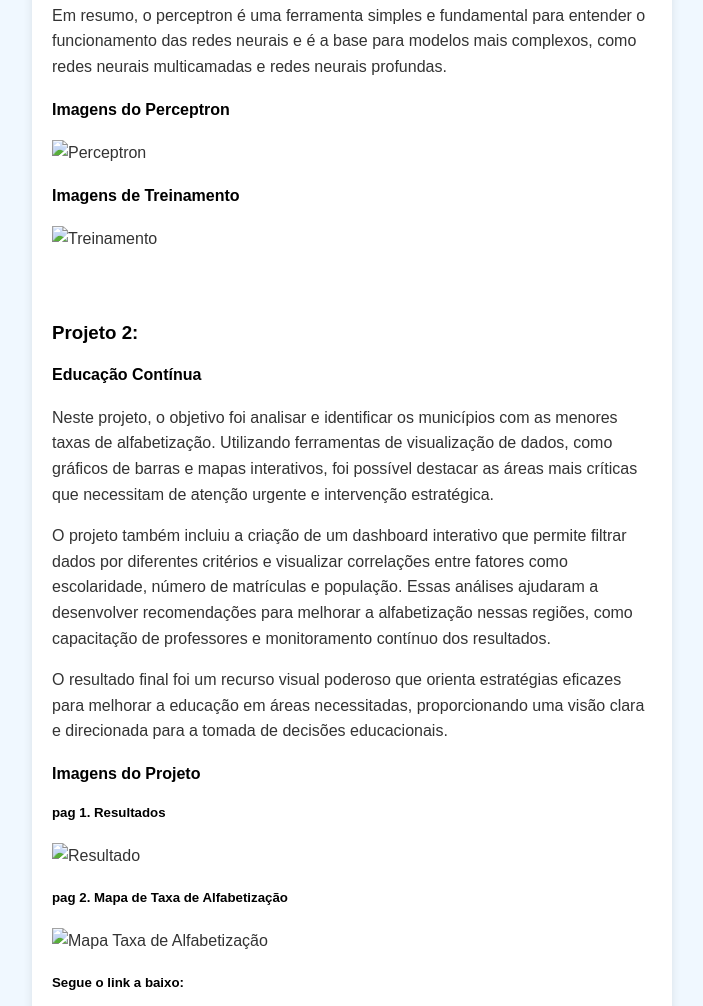
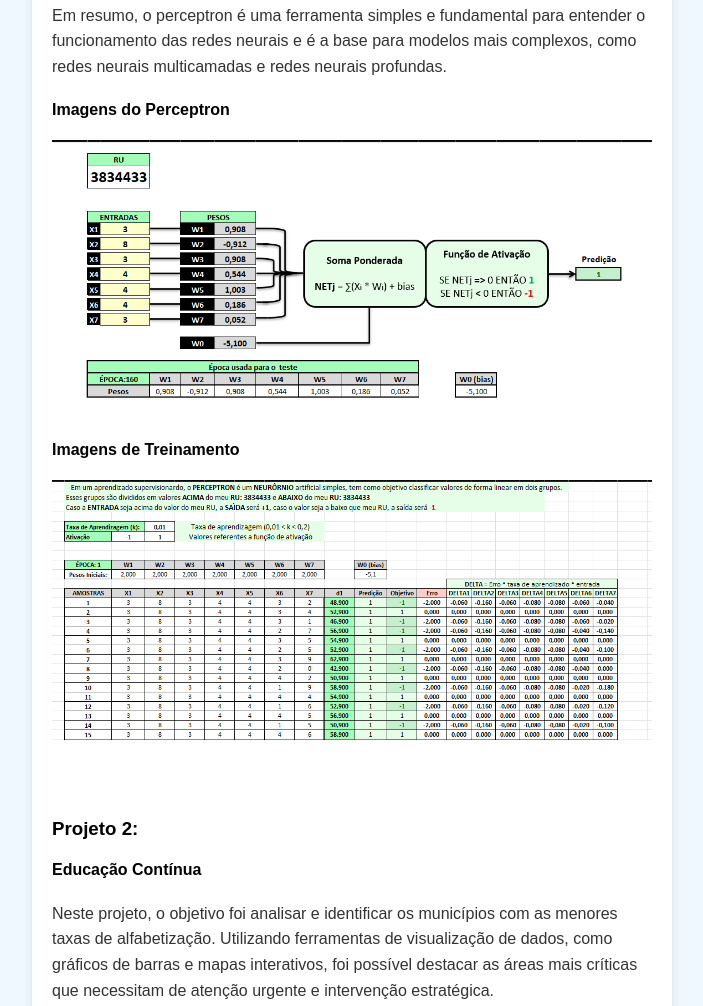
Before and after one commit to SanchesVilela/sanchessilvavilela, a plain HTML site: page portfolio.html in a window 1280 px wide. Shown: the part 978-1984 px from the top of the page, without its empty margins (288-991 px from the left). Drawn offline with Linux system fonts and the light colour scheme.

Commit message:
Update portfolio.html

```diff
--- a/portfolio.html
+++ b/portfolio.html
@@ -41,9 +41,9 @@
             <p>Em resumo, o perceptron é uma ferramenta simples e fundamental para entender o funcionamento das redes neurais e é a base para modelos mais complexos, como redes neurais multicamadas e redes neurais profundas.</p>
 
             <h4>Imagens do Perceptron</h4>
-            <p><img src="images/perceptron.png" alt="Perceptron" style="max-width:100%; height:auto;"></p>
+            <p><img src="perceptron.png" alt="Perceptron" style="max-width:100%; height:auto;"></p>
             <h4>Imagens de Treinamento</h4>
-            <p><img src="images/treinamento.png" alt="Treinamento" style="max-width:100%; height:auto;"></p>
+            <p><img src="treinamento.png" alt="Treinamento" style="max-width:100%; height:auto;"></p>
         </section>
         <br>
         <br>
@@ -56,9 +56,9 @@
 
             <h4>Imagens do Projeto</h4>
             <h5>pag 1. Resultados</h5>
-            <p><img src="images/Resultados.png" alt="Resultado" style="max-width:100%; height:auto;"></p>
+            <p><img src="Resultados.png" alt="Resultado" style="max-width:100%; height:auto;"></p>
             <h5>pag 2. Mapa de Taxa de Alfabetização</h5>
-            <p><img src="images/mapa_taxa_alfabetizacao.png" alt="Mapa Taxa de Alfabetização" style="max-width:100%; height:auto;"></p>
+            <p><img src="mapa_taxa_alfabetizacao.png" alt="Mapa Taxa de Alfabetização" style="max-width:100%; height:auto;"></p>
 
             <h5>Segue o link a baixo:</h5>
             <p><a href="https://app.powerbi.com/view?r=eyJrIjoiYjNhZmNhMGUtZGE1Yy00OWNhLThhMjctNjNkYTFkYzRkNTQzIiwidCI6ImE4MjVkZjU0LWUxY2YtNDAzNC05MjIyLWQ5MGE4MzVjYzRjYSJ9" target="_blank">Dashboard de Educação Contínua - Clique Aqui</a></p>
```
